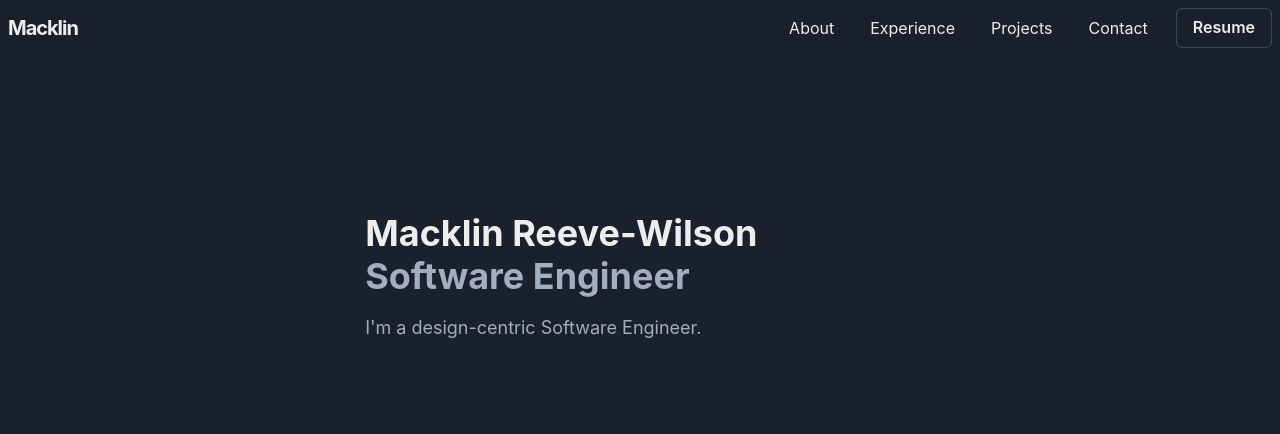
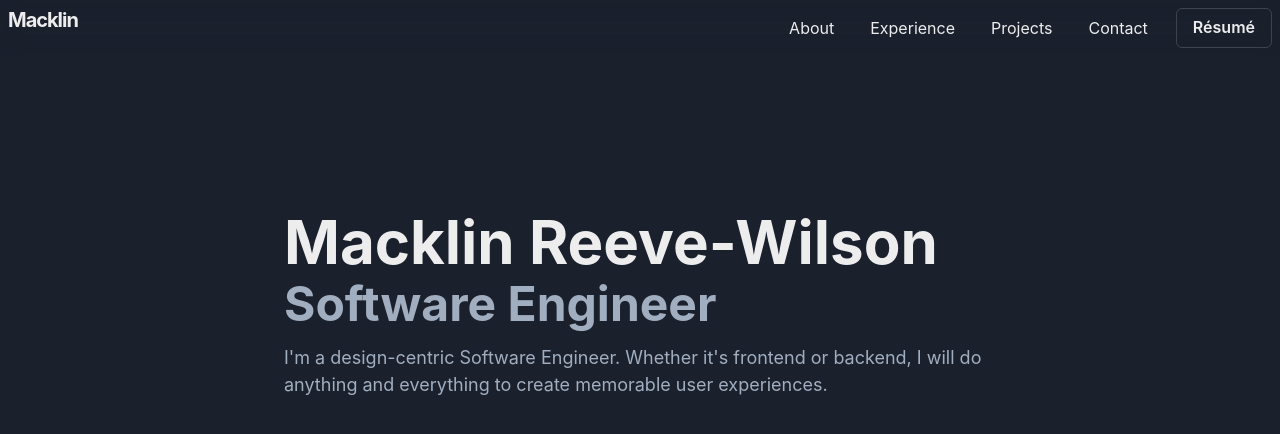
Before and after one commit to macklinhrw/portfolio, a Next.js app: page / in a window 1280 px wide. Shown: the top 434 px of the page. Built offline with nearby package versions, Linux system fonts and the light colour scheme.

Commit message:
style update animations navbar, hero

```diff
--- a/package.json
+++ b/package.json
@@ -20,7 +20,8 @@
     "framer-motion": "^4.1.17",
     "next": "^12.0.7",
     "react": "^17.0.2",
-    "react-dom": "^17.0.2"
+    "react-dom": "^17.0.2",
+    "react-intersection-observer": "^8.33.1"
   },
   "devDependencies": {
     "@types/react": "^17.0.37",
--- a/src/components/Hero.tsx
+++ b/src/components/Hero.tsx
@@ -1,9 +1,5 @@
-import {
-  Text,
-  Heading,
-} from "@chakra-ui/react";
-import StyledDiv from "./StyledDiv"
-
+import { Text, Heading, Container } from "@chakra-ui/react";
+import StyledDiv from "./StyledDiv";
 
 const Hero = () => {
   return (
@@ -15,14 +11,16 @@ const Hero = () => {
         animate={{ y: 0, opacity: 1 }}
         transition={{ duration: 0.8, delay: 1 }}
       >
-        <Heading as="h2" variant="">
+        <Heading as="h2" variant="" size="3xl" mb={2}>
           Macklin Reeve-Wilson
         </Heading>
-        <Heading as="h2" color="gray.400">
+        <Heading as="h2" color="gray.400" size="2xl">
           Software Engineer
         </Heading>
         <Text wordBreak="break-word" mt={4} color="gray.400" fontSize="lg">
-          I'm a design-centric Software Engineer.
+          I'm a design-centric Software Engineer. Whether it's frontend or
+          backend, I will do anything and everything to create memorable user
+          experiences.
         </Text>
       </StyledDiv>
     </div>
--- a/src/components/Navbar.tsx
+++ b/src/components/Navbar.tsx
@@ -10,7 +10,6 @@ import {
 } from "@chakra-ui/react";
 import NextLink from "next/link";
 import StyledDiv from "./StyledDiv";
-
 
 const LinkItem = ({ href, path, _target, children, ...props }) => {
   const active = path === href;
@@ -35,7 +34,7 @@ const NavDelay = ({ children, delay = 0 }) => {
     <StyledDiv
       initial={{ y: -15, opacity: 0 }}
       animate={{ y: 0, opacity: 1 }}
-      transition={{ duration: 0.5, delay }}
+      transition={{ duration: 0.2, delay }}
     >
       {children}
     </StyledDiv>
@@ -60,34 +59,38 @@ const Navbar = (props) => {
         wrap="wrap"
         justify="space-between"
       >
-        <Flex align="center">
+        <StyledDiv
+          initial={{ x: 0, opacity: 0 }}
+          animate={{ x: 0, opacity: 1 }}
+          transition={{ duration: 0.8 }}
+        >
           <Heading as="h1" size="md" letterSpacing="tighter">
             Macklin
           </Heading>
-        </Flex>
+        </StyledDiv>
         <Stack alignItems="center" ml="auto" spacing={5} direction="row">
-          <NavDelay delay={0.1}>
+          <NavDelay delay={0.2}>
             <LinkItem href="#about" path={path} _target="">
               About
             </LinkItem>
           </NavDelay>
-          <NavDelay delay={0.2}>
-            <LinkItem href="#about" path={path} _target="">
+          <NavDelay delay={0.3}>
+            <LinkItem href="#experience" path={path} _target="">
               Experience
             </LinkItem>
           </NavDelay>
-          <NavDelay delay={0.3}>
-            <LinkItem href="#about" path={path} _target="">
+          <NavDelay delay={0.4}>
+            <LinkItem href="#projects" path={path} _target="">
               Projects
             </LinkItem>
           </NavDelay>
-          <NavDelay delay={0.4}>
-            <LinkItem href="#about" path={path} _target="">
+          <NavDelay delay={0.5}>
+            <LinkItem href="#contact" path={path} _target="">
               Contact
             </LinkItem>
           </NavDelay>
-          <NavDelay delay={0.5}>
-            <Button variant="outline">Resume</Button>
+          <NavDelay delay={0.6}>
+            <Button variant="outline">Résumé</Button>
           </NavDelay>
         </Stack>
       </Container>
--- a/src/pages/index.tsx
+++ b/src/pages/index.tsx
@@ -6,7 +6,7 @@ const Page = () => {
   return (
     <Box>
       <Navbar />
-      <Container my={36}>
+      <Container my={36} maxW="container.md">
         <Hero />
       </Container>
     </Box>
```
Also changed, not shown: 2 other files (tests, documents, lock files or other folders).
